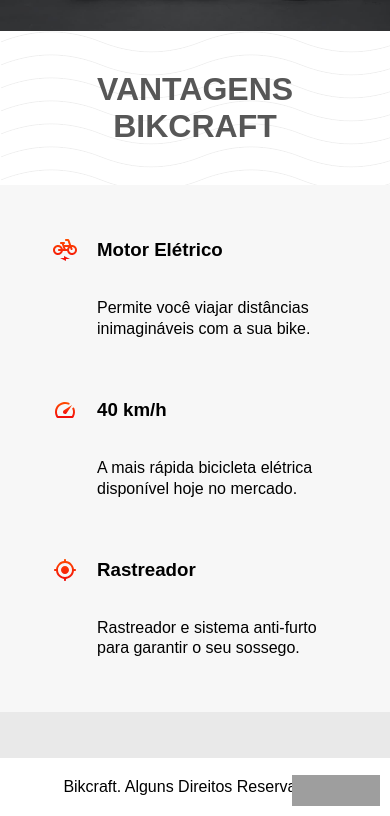
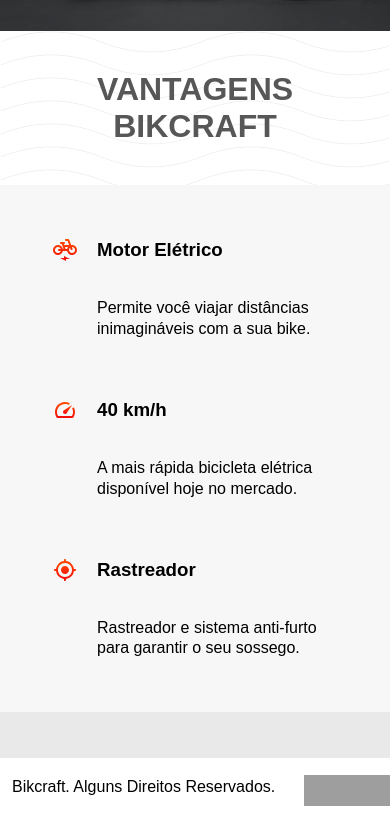
Before and after one commit to tatilimongi/Bikcraft, a plain HTML site: page index.html in a window 390 px wide. Shown: the part 746-1562 px from the top of the page. Drawn offline with Linux system fonts and the light colour scheme; grey boxes are pictures that could not be loaded.

Commit message:
style: responsive design updated

```diff
--- a/style.css
+++ b/style.css
@@ -320,6 +320,13 @@ footer:focus {
   }
 }
 
+@media (width <= 500px) {
+  footer {
+    text-align: start;
+    padding-left: 1.5rem;
+  }
+}
+
 @media only screen and (max-width: 400px) {
   h2 {
     font-size: 2rem;
```
